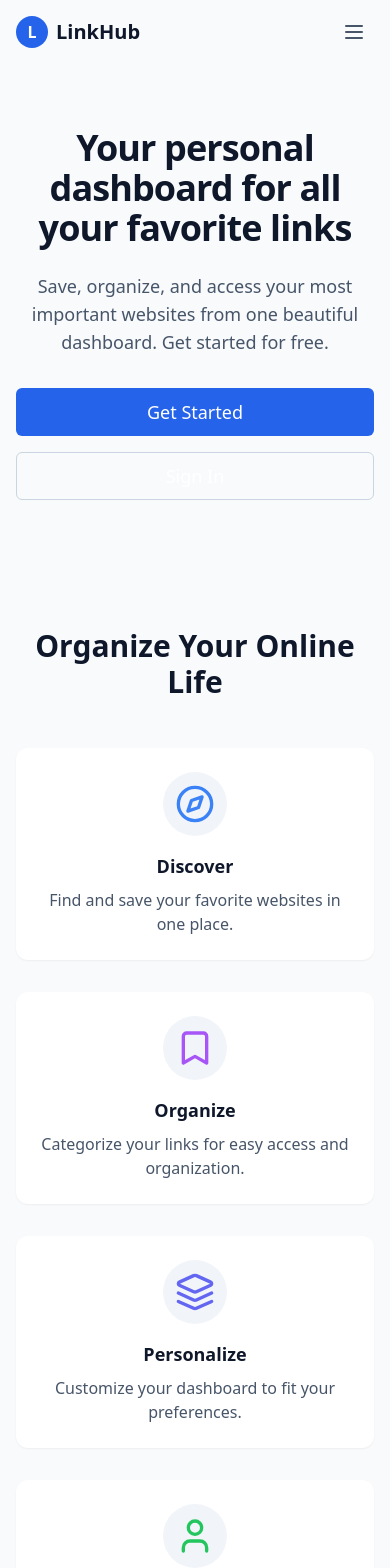
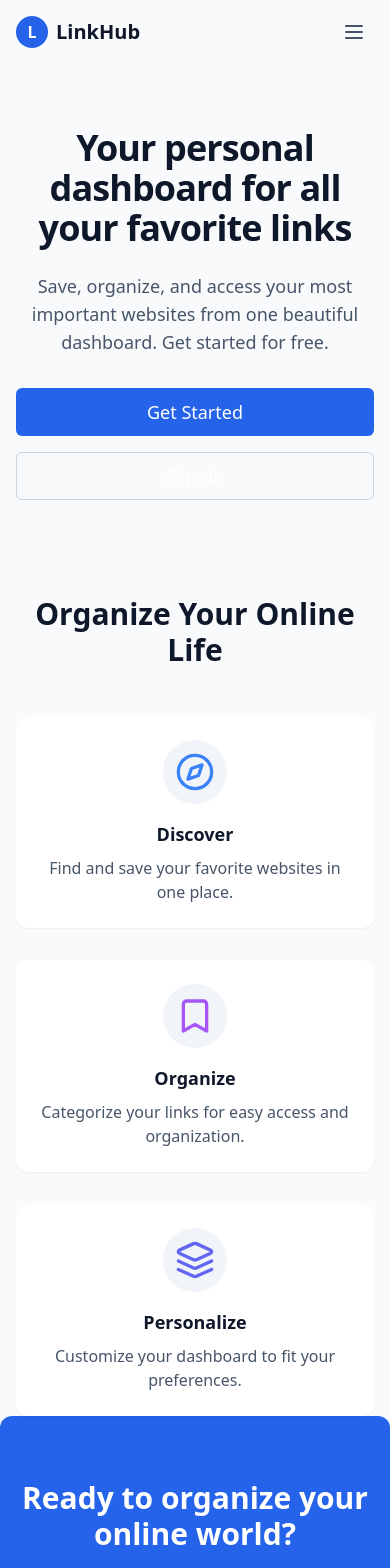
Before and after one commit to Markus-bit/LinkHub, a React (Vite) app: page / in a window 390 px wide. Shown: the top 1568 px of the page. Built offline with nearby package versions, Linux system fonts and the light colour scheme.

Commit message:
Refines features section layout and content
Adjusts grid structure and reduces top padding for better responsiveness. Removes the "Share" feature to simplify content and improve focus. Ensures consistent styling across feature components.

```diff
--- a/src/pages/Home.tsx
+++ b/src/pages/Home.tsx
@@ -51,12 +51,12 @@ export default function Home() {
       </section>
 
 {/* Features Section */}
-      <section className="py-16 md:py-24">
+<section className="pt-8 md:pt-12 md:py-24"> {/* Redusert top-padding */}
   <div className="mx-auto max-w-6xl px-4">
     <h2 className="mb-12 text-center text-3xl font-bold text-slate-900 md:text-4xl dark:text-white">
       Organize Your Online Life
     </h2>
-          <div className="grid gap-8 md:grid-cols-2 lg:grid-cols-4">
+    <div className="grid gap-8 sm:grid-cols-1 md:grid-cols-3 justify-items-center">
       {[
         {
           icon: <Compass className="h-10 w-10 text-blue-500" />,
@@ -72,11 +72,6 @@ export default function Home() {
           icon: <Layers className="h-10 w-10 text-indigo-500" />,
           title: "Personalize",
           description: "Customize your dashboard to fit your preferences."
-              },
-              {
-                icon: <User className="h-10 w-10 text-green-500" />,
-                title: "Share",
-                description: "Share your collection with friends or keep it private."
         }
       ].map((feature, index) => (
         <motion.div
```
Lines whose indentation alone changed are shown as unchanged.
